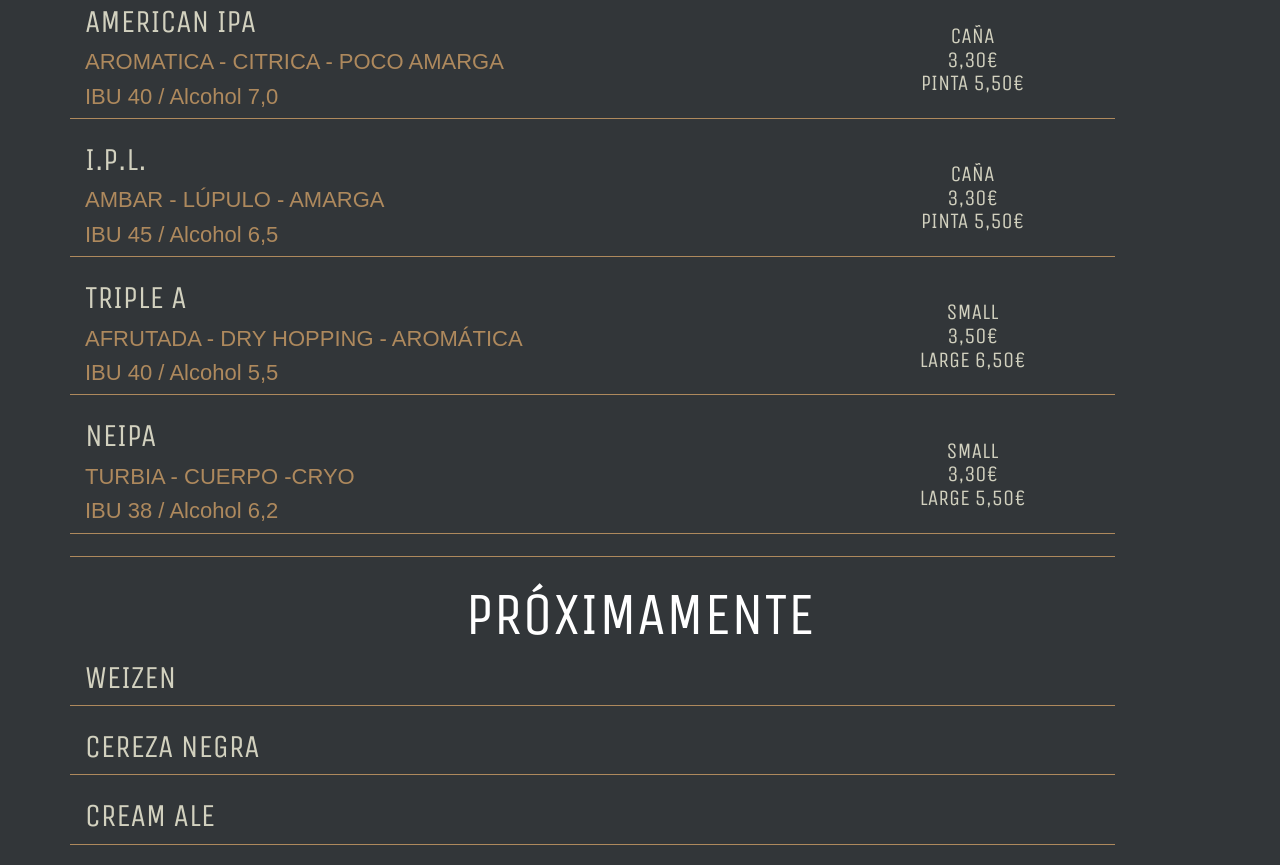
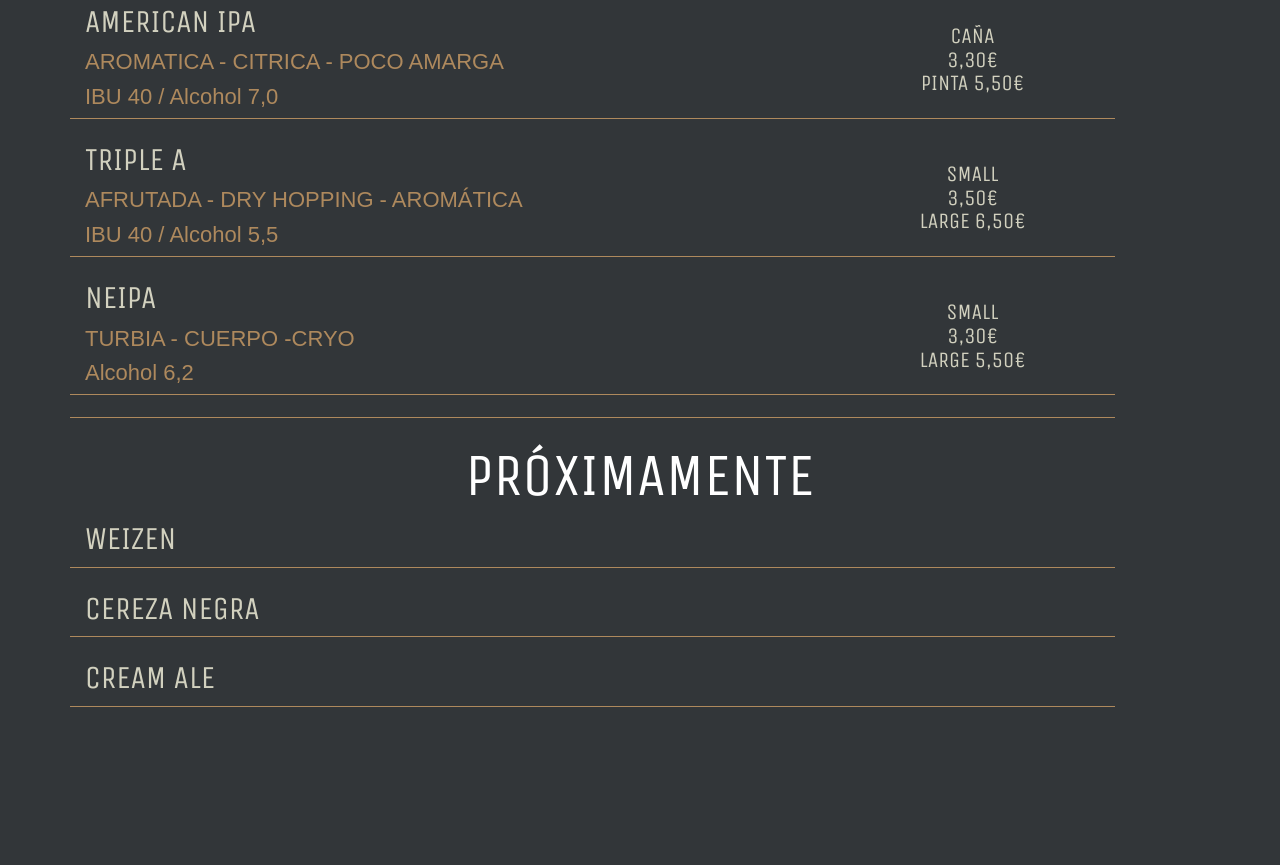
Before and after one commit to ibizaservices/pucara, a plain HTML site: page index.html in a window 1280 px wide. Shown: the part 1581-2446 px from the top of the page. Drawn offline with nearby package versions, Linux system fonts and the light colour scheme.

Commit message:
Add files via upload

```diff
--- a/index.html
+++ b/index.html
@@ -323,21 +323,6 @@ body {
 
 
 
-
-
- <div class="row">
-      <div class="col-8">
-           <h2>I.P.L.</h2>
-           <h3>AMBAR - LÚPULO - AMARGA</h3>
-           <h3>IBU 45 / Alcohol 6,5</h3>
-      </div>
-      <div class="col-3 text-center justify-content-center align-self-center">
-        <div class="precio_cerveza">CAÑA<br>3,30€ <br>PINTA 5,50€ </div>
-      </div>
-      <div class="col-11  separa"></div>
- </div>
-
-
 <div class="row">
       <div class="col-8">
            <h2>TRIPLE A</h2>
@@ -354,7 +339,7 @@ body {
       <div class="col-8">
            <h2>NEIPA</h2>
            <h3>TURBIA - CUERPO -CRYO</h3>
-           <h3>IBU 38 / Alcohol 6,2</h3>
+           <h3>Alcohol 6,2</h3>
       </div>
       <div class="col-3 text-center justify-content-center align-self-center">
         <div class="precio_cerveza">SMALL<br>3,30€ <br>LARGE 5,50€ </div>
```
Also changed, not shown: menu_en.html (+1 -16 lines).
